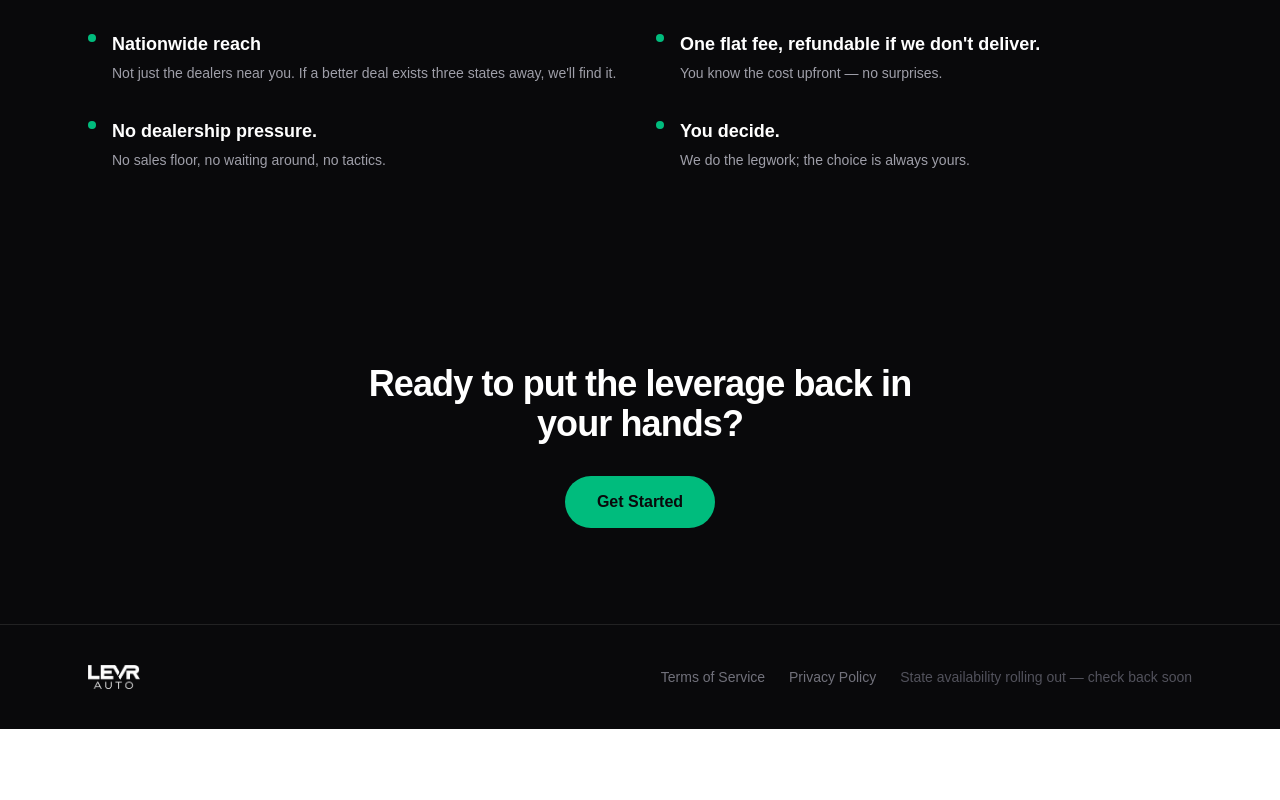
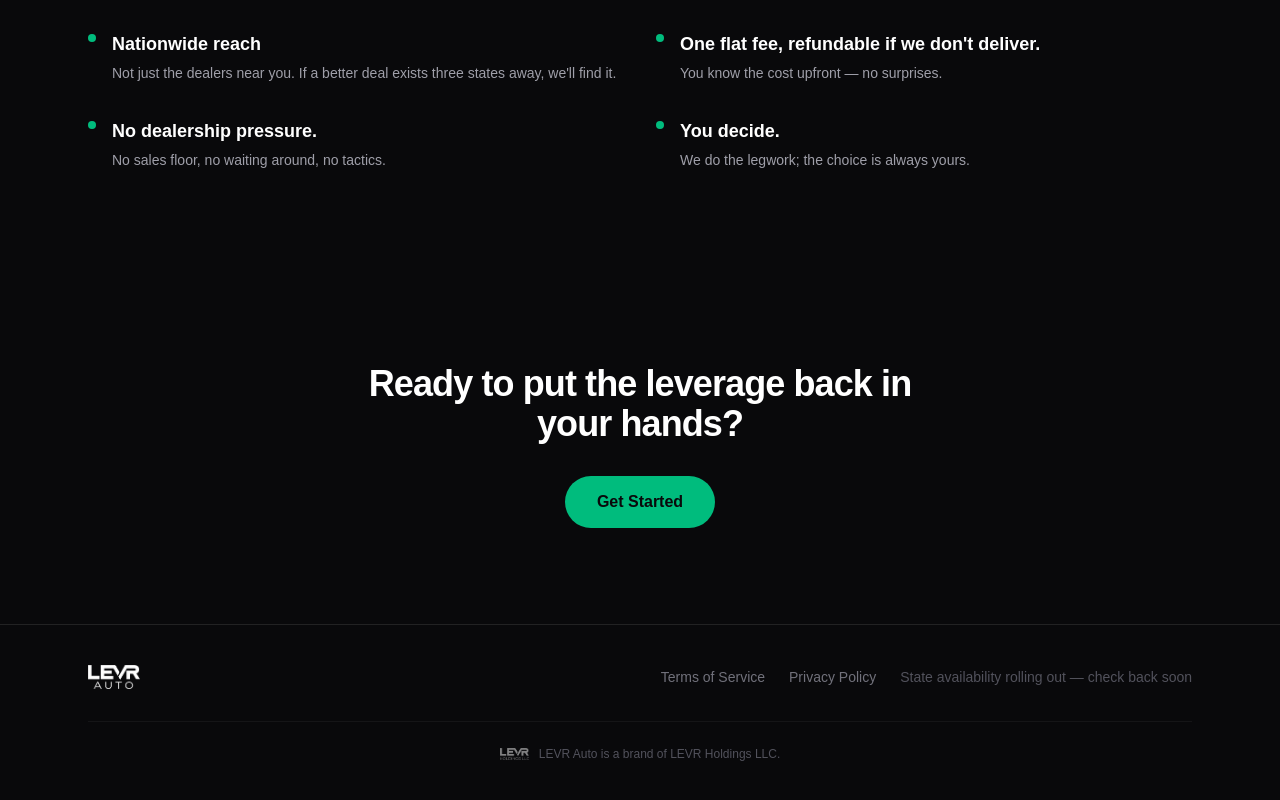
Before and after one commit to brettjohnston80/levr-auto, a Next.js app: page / in a window 1280 px wide. Shown: the part 2888-3688 px from the top of the page. Before the commit the page ends 3617 px from the top, so only its background shows below. Built offline with nearby package versions, Linux system fonts and the light colour scheme.

Commit message:
Add LEVR Holdings LLC entity line to footer

```diff
--- a/src/components/site-footer.tsx
+++ b/src/components/site-footer.tsx
@@ -1,11 +1,13 @@
 import Image from "next/image";
 import Link from "next/link";
 import levrLogo from "../../public/levr-auto-logo-white.png";
+import levrHoldingsLogo from "../../public/levr-holdings-logo-white.png";
 
 export function SiteFooter() {
   return (
     <footer className="border-t border-white/10 bg-zinc-950 py-10">
-      <div className="mx-auto flex max-w-6xl flex-col items-center gap-4 px-6 text-sm text-zinc-500 sm:flex-row sm:justify-between">
+      <div className="mx-auto max-w-6xl px-6">
+        <div className="flex flex-col items-center gap-4 text-sm text-zinc-500 sm:flex-row sm:justify-between">
           <Image src={levrLogo} alt="LEVR Auto" className="h-6 w-auto" />
           <div className="flex flex-wrap items-center justify-center gap-x-6 gap-y-2">
             <Link href="/terms" className="transition-colors hover:text-zinc-300">
@@ -17,6 +19,11 @@ export function SiteFooter() {
             <span className="text-zinc-600">State availability rolling out — check back soon</span>
           </div>
         </div>
+        <div className="mt-8 flex flex-col items-center justify-center gap-2 border-t border-white/5 pt-6 sm:flex-row sm:gap-2.5">
+          <Image src={levrHoldingsLogo} alt="LEVR Holdings LLC" className="h-3 w-auto opacity-50" />
+          <span className="text-xs text-zinc-600">LEVR Auto is a brand of LEVR Holdings LLC.</span>
+        </div>
+      </div>
     </footer>
   );
 }
```
Also changed, not shown: public/levr-holdings-llc-logo-final.png (added), public/levr-holdings-logo-white.png (added). Lines whose indentation alone changed are shown as unchanged.
